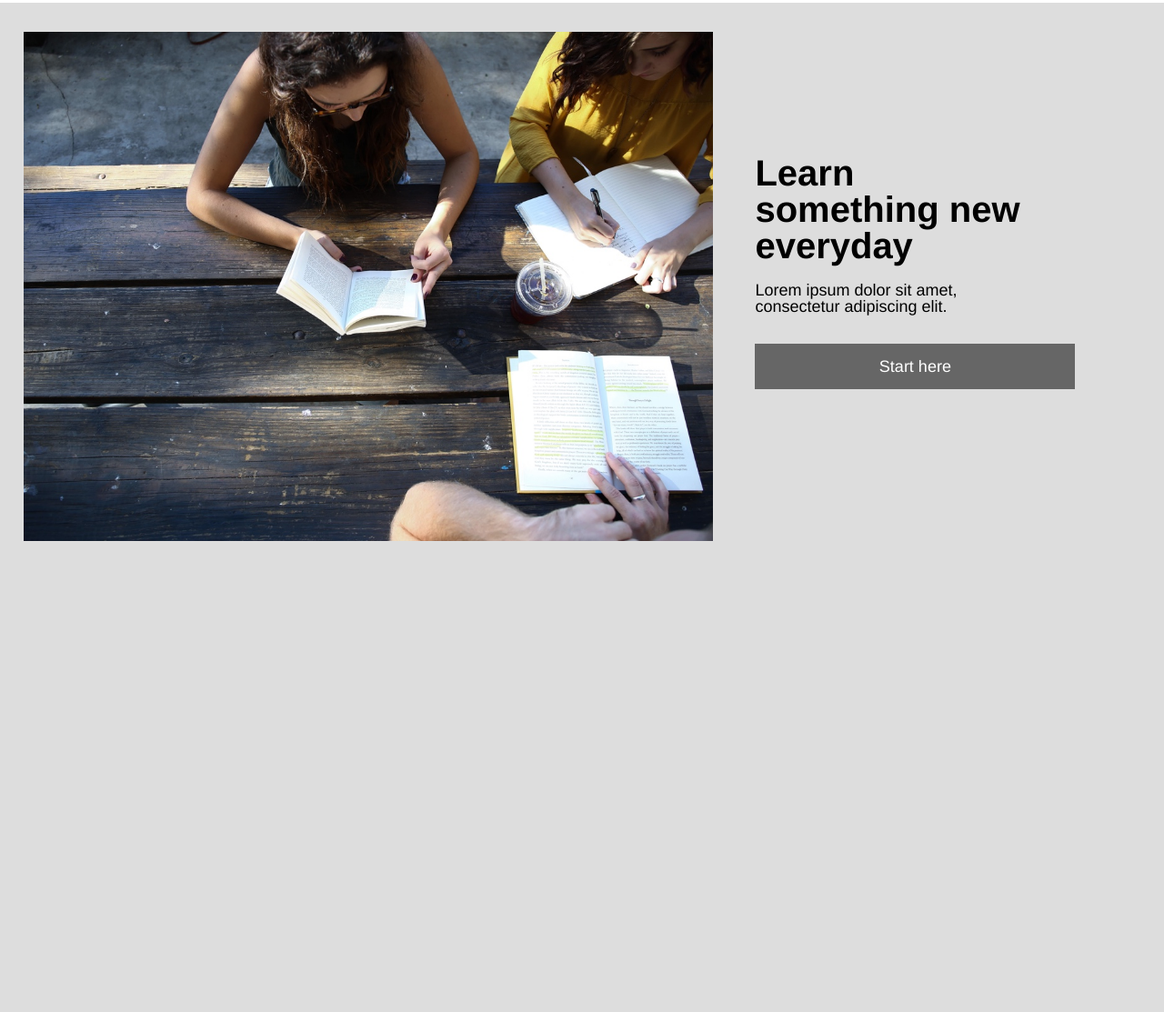
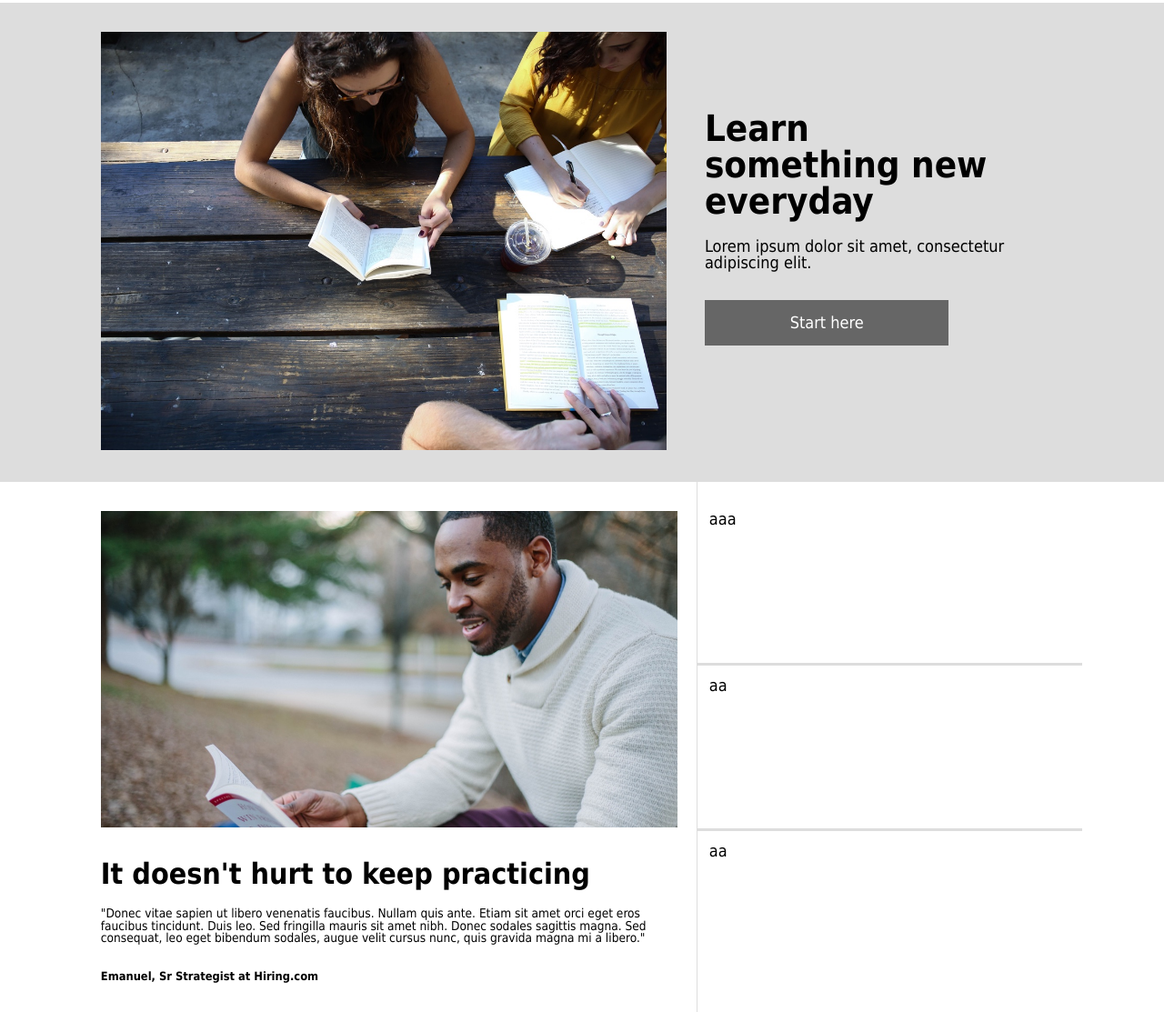
Before and after one commit to brenda-luz/Colmar, a plain HTML site: page index.html in a window 1280 px wide. Shown: the part 61-1174 px from the top of the page at 91% size. Before the commit the page ends 800 px from the top, so only its background shows below. Drawn offline with Linux system fonts and the light colour scheme.

Commit message:
Fix banner styling and add second content section

```diff
--- a/index.html
+++ b/index.html
@@ -32,16 +32,35 @@
     </header>
 
     <!-- BANNER -->
-    <div class="flex banner">
-      <img src="./resources/img/banner.jpg" alt="Learn something new everyday">
-      <div class="flex banner-text">
-        <h1>Learn something new everyday</h1>
-        <p>Lorem ipsum dolor sit amet, consectetur adipiscing elit.</p>
-        <a class="button">Start here</a>
+    <div class="banner">
+      <div class="flex site-container">
+        <div class="left">
+          <img src="./resources/img/banner.jpg" alt="Learn something new everyday">
+        </div>
+        <div class="flex banner-right">
+          <h1>Learn something new everyday</h1>
+          <p>Lorem ipsum dolor sit amet, consectetur adipiscing elit.</p>
+          <a class="button">Start here</a>
+        </div>
       </div>
     </div>
 
-
+    <!-- INFO -->
+    <div class="info">
+      <div class="flex site-container">
+        <div class="left">
+          <img src="./resources/img/information-main.jpg" alt="reading">
+          <h1>It doesn't hurt to keep practicing</h1>
+          <p>"Donec vitae sapien ut libero venenatis faucibus. Nullam quis ante. Etiam sit amet orci eget eros faucibus tincidunt. Duis leo. Sed fringilla mauris sit amet nibh. Donec sodales sagittis magna. Sed consequat, leo eget bibendum sodales, augue velit cursus nunc, quis gravida magna mi a libero."</p>
+          <span class="quote-name">Emanuel, Sr Strategist at Hiring.com</span>
+        </div>
+        <div class="flex right" id="border">
+          <div class="article">aaa</div>
+          <div class="article" id="middle">aa</div>
+          <div class="article">aa</div>
+        </div>
+      </div>
+    </div>
 
   </body>
 </html>
--- a/resources/css/style.css
+++ b/resources/css/style.css
@@ -1,6 +1,6 @@
 body {
-  background: #DDD;
-  font-family: Helvetica, sans-serif;
+  background: #fff;
+  font-family: Tahoma, sans-serif;
   font-size: 18px;
   color: #000;
 }
@@ -9,8 +9,29 @@ strong {
   font-weight: bold;
 }
 
+/* layout classes */
+.site-container {
+  max-width: 1100px;
+  margin: 0 auto;
+}
+
 .flex {
   display: flex;
+}
+
+.left {
+  width: 60%;
+  padding: 2rem 1.3rem;
+}
+
+.left img {
+  width: 100%;
+}
+
+.right {
+  width: 40%;
+  padding: 1.2rem 0;
+  flex-flow: column;
 }
 
 /* HEADER */
@@ -20,6 +41,8 @@ header {
   background: #fff;
   justify-content: space-between;
   align-items: center;
+  max-width: 1200px;
+  margin: 0 auto;
 }
 
 .brand {
@@ -50,31 +73,25 @@ nav li {
 /* BANNER */
 .banner {
   width: 100%;
+  background: #ddd;
 }
 
-.banner img {
-  object-fit: contain;
-  max-height: 35rem;
-  width: 60%;
-  height: auto;
-  padding: 2rem 1.3rem;
-}
-
-.banner-text {
+.banner-right {
   flex-flow: column;
   justify-content: center;
   padding: 1.3rem;
-  width: 25%;
+  width: 38%;
 }
 
 .banner h1 {
   font-size: 2.5rem;
+  margin-bottom: 1.3rem;
   font-weight: bold;
-  margin-bottom: 1.3rem;
+  width: 80%;
 }
 
 .button {
-  width: 100%;
+  width: 60%;
   background: #666;
   color: #fff;
   text-align: center;
@@ -82,3 +99,40 @@ nav li {
   margin: 2rem 0;
   cursor: pointer;
 }
+
+
+/* INFO */
+.info {
+  width: 100%;
+  background: #fff;
+}
+
+.info h1 {
+  font-size: 2rem;
+  padding: 2rem 0 1.3rem 0;
+  font-weight: bold;
+}
+
+.info p {
+  font-size: 0.85rem;
+  margin-bottom: 1.5rem;
+}
+
+.quote-name {
+  font-size: 0.8rem;
+  font-weight: bold;
+}
+
+#border {
+  border-left: 1px solid #ddd;
+}
+
+#middle {
+  border-top: 3px solid #ddd;
+  border-bottom: 3px solid #ddd;
+}
+
+.article {
+  height: 33%;
+  padding: 0.8rem;
+}
```
